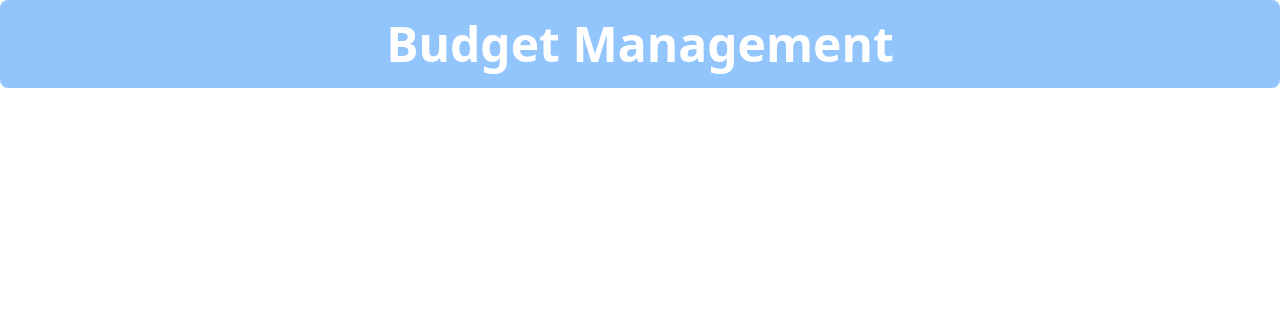
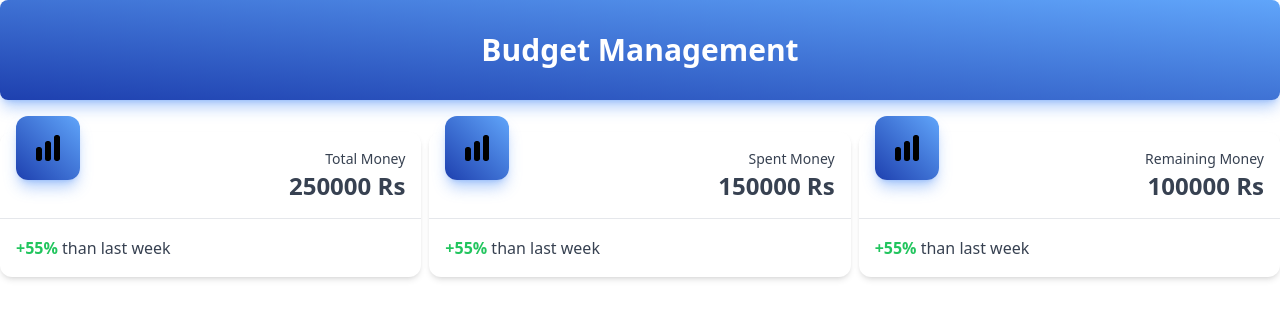
Before and after one commit to wajeehahasan/BudgetManagement, a website: page src/index.html in a window 1280 px wide. Drawn offline with Linux system fonts and the light colour scheme.

Commit message:
Added gradients and stat cards

```diff
--- a/src/index.html
+++ b/src/index.html
@@ -11,10 +11,69 @@
 
 <body>
     <!-- Navbar -->
-    <div class="p-5 text-white bg-blue-300 text-5xl font-bold text-center rounded-lg">
+    <div
+        class="p-8 text-center font-bold text-3xl rounded-lg text-white bg-gradient-to-tr from-blue-800 to-blue-400 shadow-blue-500/40 shadow-lg ">
         <h1>Budget Management</h1>
+    </div>
+    <!-- Stat Card -->
+    <div class="flex gap-2 mt-6">
+        <div class="mt-2 w-2/6 relative flex flex-col bg-clip-border rounded-xl bg-white text-gray-700 shadow-md">
+            <div
+                class="bg-clip-border mx-4 rounded-xl overflow-hidden bg-gradient-to-tr from-blue-800 to-blue-400 text-white shadow-blue-500/40 shadow-lg absolute -mt-4 grid h-16 w-16 place-items-center">
+                <img src="./cam.svg" class="w-8" alt="cam-icon">
+            </div>
+            <div class="p-4 text-right">
+                <p class="block antialiased font-sans text-sm leading-normal font-normal text-blue-gray-600">Total Money
+                </p>
+                <h4
+                    class="block antialiased tracking-normal font-sans text-2xl font-semibold leading-snug text-blue-gray-900">
+                    250000 Rs</h4>
+            </div>
+            <div class="border-t border-blue-gray-50 p-4">
+                <p class="block antialiased font-sans text-base leading-relaxed font-normal text-blue-gray-600"><strong
+                        class="text-green-500">+55%</strong>&nbsp;than last week</p>
+            </div>
 
+        </div>
+
+        <div class="mt-2 w-2/6 relative flex flex-col bg-clip-border rounded-xl bg-white text-gray-700 shadow-md">
+            <div
+                class="bg-clip-border mx-4 rounded-xl overflow-hidden bg-gradient-to-tr from-blue-800 to-blue-400 text-white shadow-blue-500/40 shadow-lg absolute -mt-4 grid h-16 w-16 place-items-center">
+                <img src="./cam.svg" class="w-8" alt="cam-icon">
+            </div>
+            <div class="p-4 text-right">
+                <p class="block antialiased font-sans text-sm leading-normal font-normal text-blue-gray-600">Spent Money
+                </p>
+                <h4
+                    class="block antialiased tracking-normal font-sans text-2xl font-semibold leading-snug text-blue-gray-900">
+                    150000 Rs</h4>
+            </div>
+            <div class="border-t border-blue-gray-50 p-4">
+                <p class="block antialiased font-sans text-base leading-relaxed font-normal text-blue-gray-600"><strong
+                        class="text-green-500">+55%</strong>&nbsp;than last week</p>
+            </div>
+
+        </div>
+        <div class="mt-2 w-2/6 relative flex flex-col bg-clip-border rounded-xl bg-white text-gray-700 shadow-md">
+            <div
+                class="bg-clip-border mx-4 rounded-xl overflow-hidden bg-gradient-to-tr from-blue-800 to-blue-400 text-white shadow-blue-500/40 shadow-lg absolute -mt-4 grid h-16 w-16 place-items-center">
+                <img src="./cam.svg" class="w-8" alt="cam-icon">
+            </div>
+            <div class="p-4 text-right">
+                <p class="block antialiased font-sans text-sm leading-normal font-normal text-blue-gray-600">Remaining
+                    Money
+                <h4
+                    class="block antialiased tracking-normal font-sans text-2xl font-semibold leading-snug text-blue-gray-900">
+                    100000 Rs</h4>
+            </div>
+            <div class="border-t border-blue-gray-50 p-4">
+                <p class="block antialiased font-sans text-base leading-relaxed font-normal text-blue-gray-600"><strong
+                        class="text-green-500">+55%</strong>&nbsp;than last week</p>
+            </div>
+
+        </div>
     </div>
+
 
 </body>
 
```
Also changed, not shown: dist/output.css, src/cam.svg (added).
